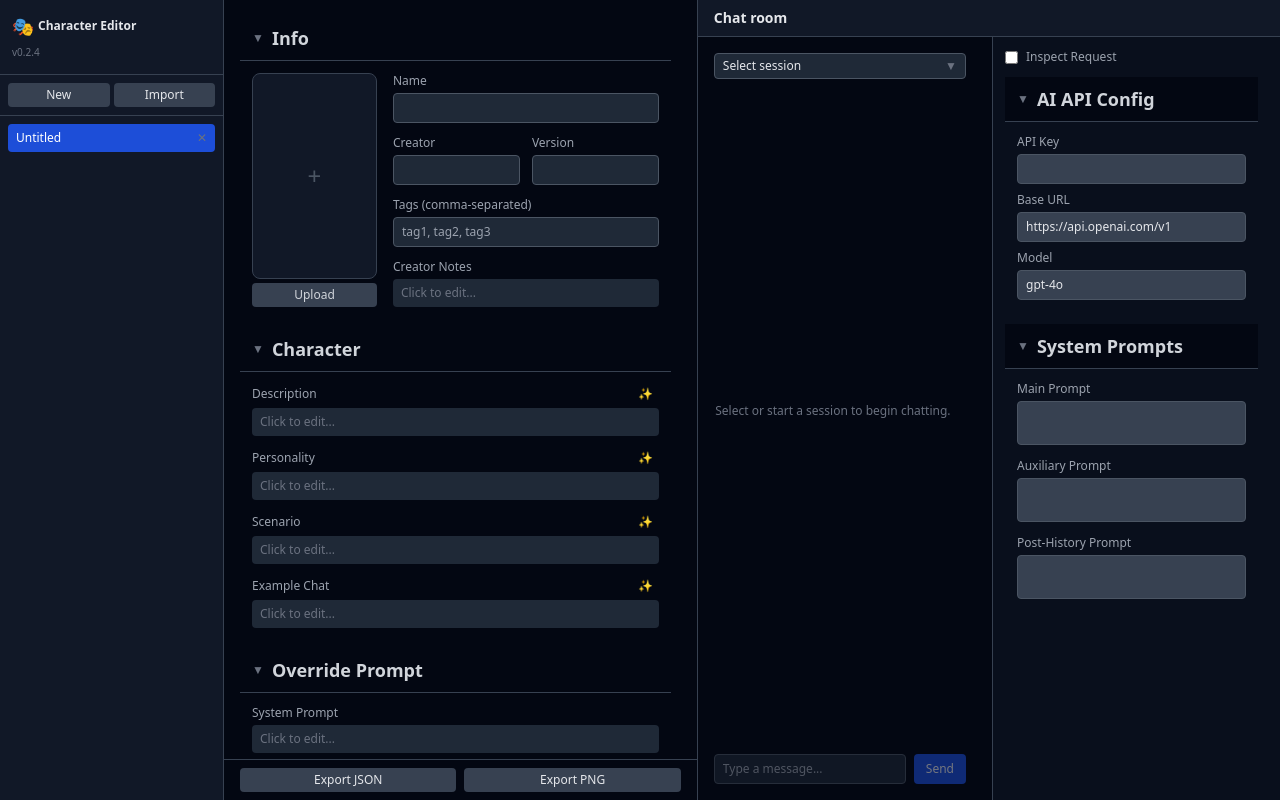
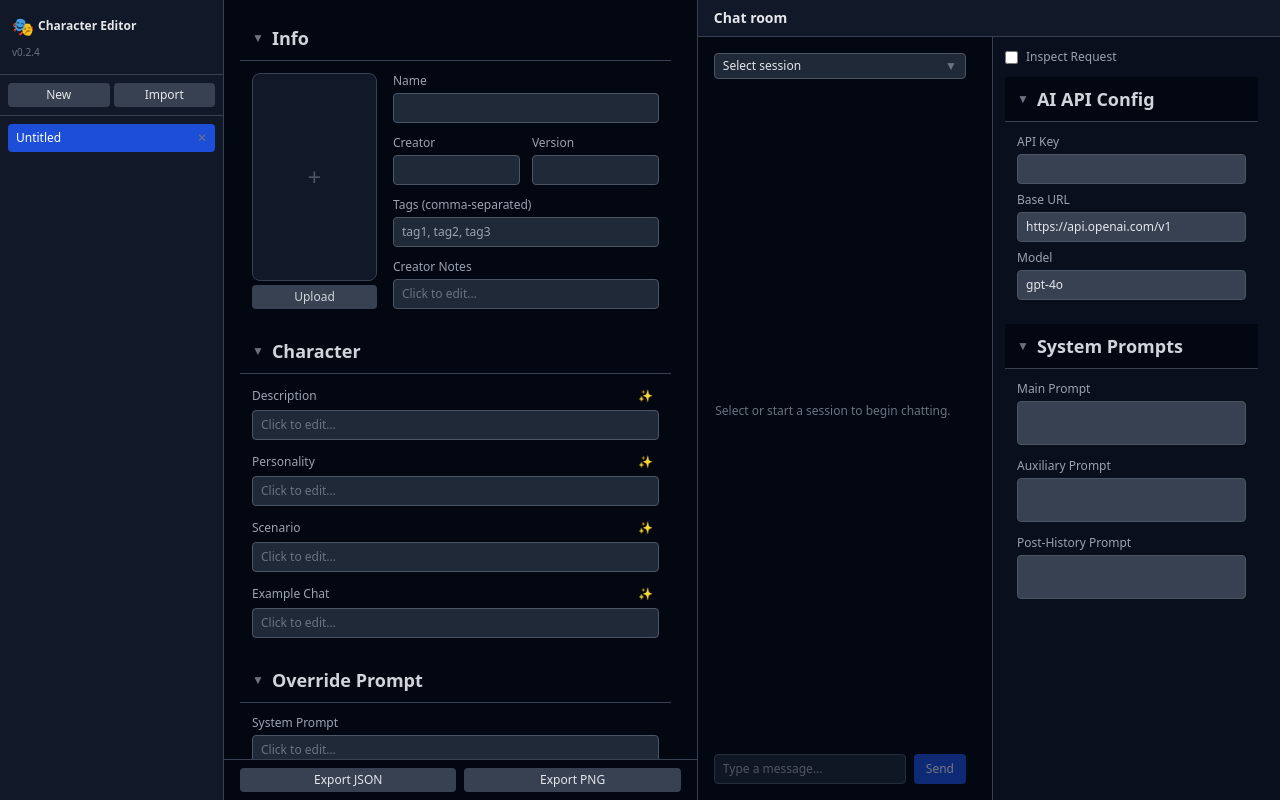
Before and after one commit to fyam1997/character-editor, a Vue app: page / in a window 1280 px wide. Both pictures are taken after a click on the button "New". Built offline with nearby package versions, Linux system fonts and the light colour scheme.

Commit message:
UI: add border to empty MarkdownField for better affordance

```diff
--- a/src/components/MarkdownField.vue
+++ b/src/components/MarkdownField.vue
@@ -51,7 +51,10 @@ function onKeydown(e: KeyboardEvent) {
   <div v-else>
     <div
       v-if="!editing"
-      class="min-h-[2em] px-2 py-1.5 text-xs bg-gray-800 rounded text-gray-200 cursor-text markdown-preview"
+      :class="[
+        'min-h-[2em] px-2 py-1.5 text-xs bg-gray-800 rounded text-gray-200 cursor-text markdown-preview',
+        !modelValue ? 'border border-gray-600' : ''
+      ]"
       @click="startEdit"
     >
       <div v-if="!modelValue" class="text-gray-500">Click to edit...</div>
```
